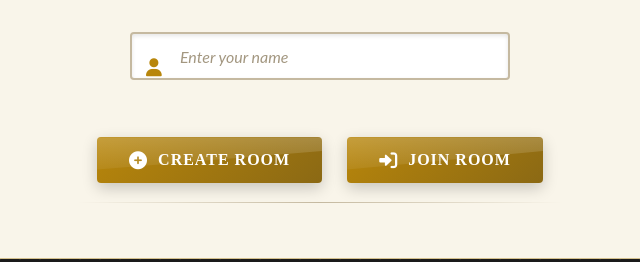
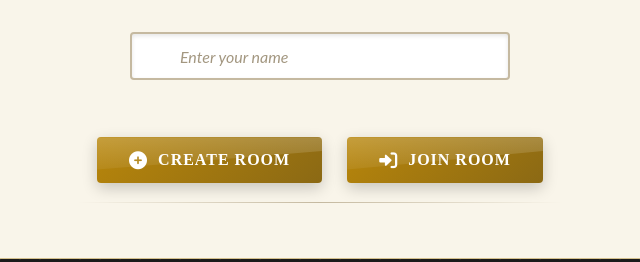
Before and after one commit to dapztzy5912/C, a website: page public/index.html in a window 1280 px wide. Shown: the part 441-703 px from the top of the page, 320-960 px from the left. Drawn offline with nearby package versions, Linux system fonts and the light colour scheme; no server answers.

Commit message:
Update index.html

```diff
--- a/public/index.html
+++ b/public/index.html
@@ -557,8 +557,6 @@ input::placeholder {
 }
 
 .name-input::before {
-    content: '\f007';
-    font-family: 'Font Awesome 6 Free';
     font-weight: 900;
     position: absolute;
     left: 16px;
```
